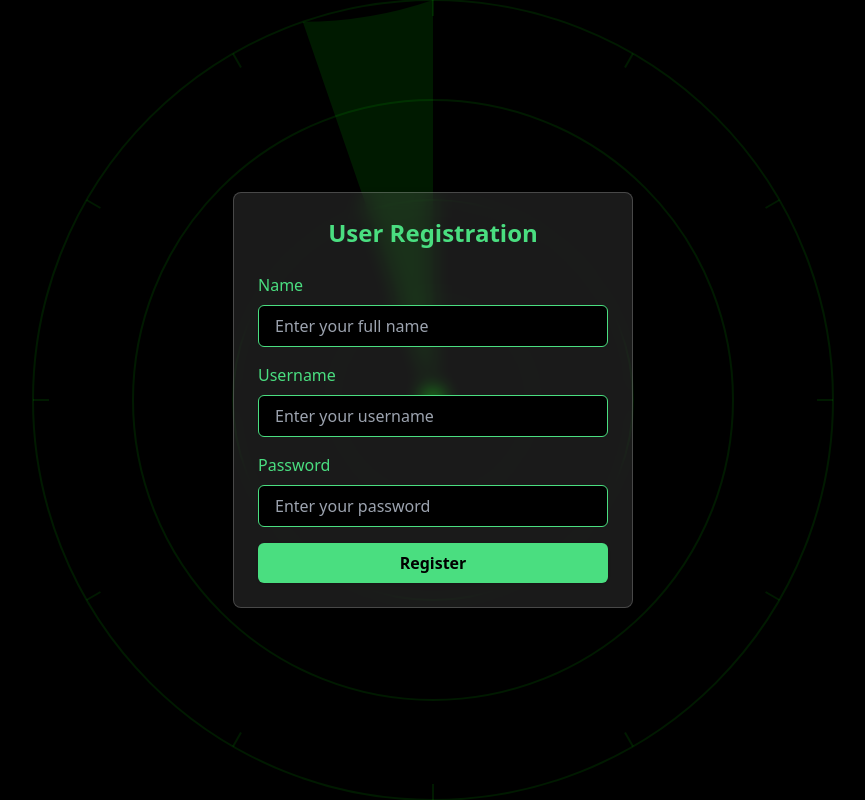
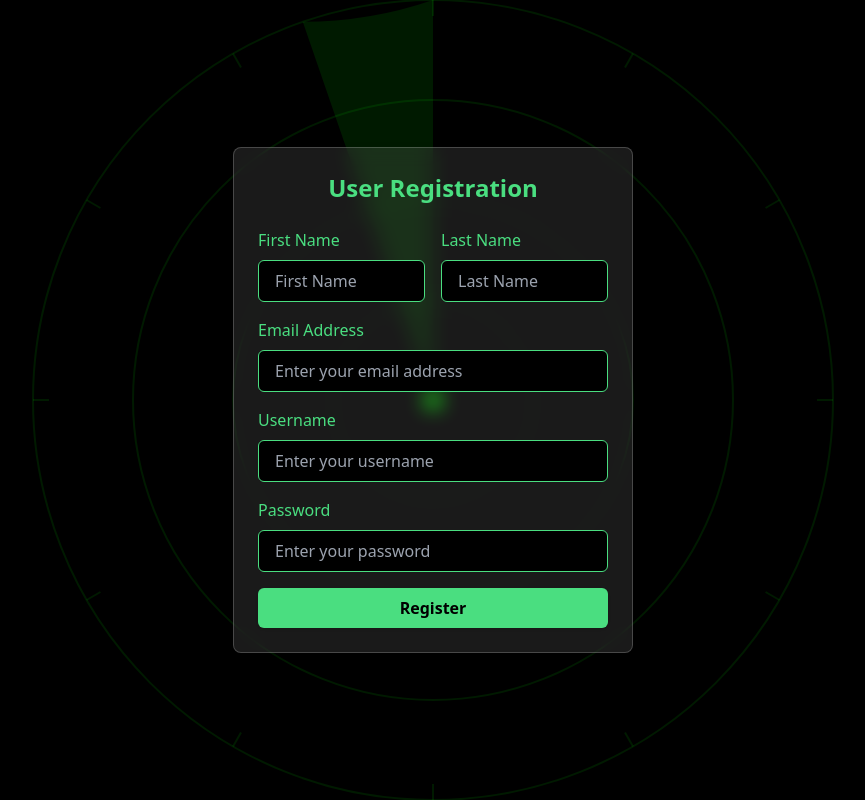
Before and after one commit to jakaria98/Radar-Data-Viewer, a React (Vite) app in the folder frontend/: page /addUser in a window 1280 px wide. Shown: the whole page, without its empty margins (207-1072 px from the left). Built offline with nearby package versions, Linux system fonts and the light colour scheme.

Commit message:
user registration page design updated

```diff
--- a/frontend/src/Pages/RegisterUser.jsx
+++ b/frontend/src/Pages/RegisterUser.jsx
@@ -24,18 +24,48 @@ export default function RegisterUser() {
 					User Registration
 				</h2>
 				<form onSubmit={handleRegistration} className="space-y-4">
+					<div className="flex gap-4">
+						<div>
+							<label
+								htmlFor="firstName"
+								className="block text-green-400 mb-2"
+							>
+								First Name
+							</label>
+							<input
+								type="text"
+								id="firstName"
+								className="w-full px-4 py-2 bg-black text-white border border-green-400 rounded-md focus:outline-none focus:ring-2 focus:ring-green-400"
+								placeholder="First Name"
+							/>
+						</div>
+						<div>
+							<label
+								htmlFor="lastName"
+								className="block text-green-400 mb-2"
+							>
+								Last Name
+							</label>
+							<input
+								type="text"
+								id="lastName"
+								className="w-full px-4 py-2 bg-black text-white border border-green-400 rounded-md focus:outline-none focus:ring-2 focus:ring-green-400"
+								placeholder="Last Name"
+							/>
+						</div>
+					</div>
 					<div>
 						<label
-							htmlFor="name"
+							htmlFor="email"
 							className="block text-green-400 mb-2"
 						>
-							Name
+							Email Address
 						</label>
 						<input
-							type="text"
-							id="name"
+							type="email"
+							id="email"
 							className="w-full px-4 py-2 bg-black text-white border border-green-400 rounded-md focus:outline-none focus:ring-2 focus:ring-green-400"
-							placeholder="Enter your full name"
+							placeholder="Enter your email address"
 						/>
 					</div>
 					<div>
```
